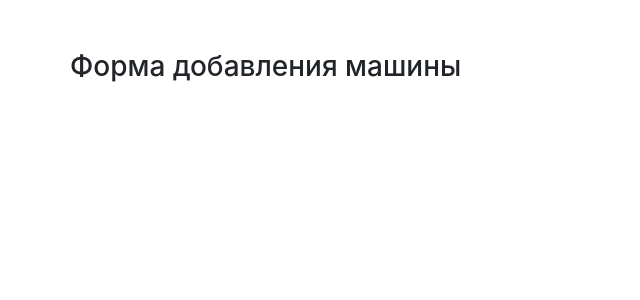
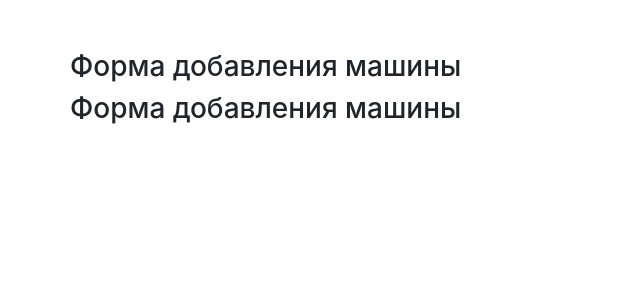
Before and after one commit to maxvanny2010/theory, an Angular app in the folder theoryapp/: page / in a window 1280 px wide. Shown: the top 300 px of the page, without its empty margins (0-640 px from the left). Built offline with nearby package versions, Linux system fonts and the light colour scheme.

Commit message:
directive values hover

```diff
--- a/theoryapp/src/app/direct/direct.component.html
+++ b/theoryapp/src/app/direct/direct.component.html
@@ -1 +1,2 @@
-<h3 appMyDirective>Форма добавления машины</h3>
+<h3 [appMyDirective]="'red'" [defColor]="'transparent'">Форма добавления машины</h3>
+<h3 appMyDirective="red" [defColor]="'transparent'">Форма добавления машины</h3>
--- a/theoryapp/src/app/directives/my-directive.directive.ts
+++ b/theoryapp/src/app/directives/my-directive.directive.ts
@@ -1,4 +1,4 @@
-import {Directive, ElementRef, HostBinding, HostListener, OnInit, Renderer2} from '@angular/core';
+import {Directive, ElementRef, HostBinding, HostListener, Input, OnInit, Renderer2} from '@angular/core';
 
 @Directive({
   selector: '[appMyDirective]'
@@ -9,6 +9,7 @@ export class MyDirectiveDirective implements OnInit {
   }
 
   ngOnInit(): void {
+    this.background = this.defColor;
     console.log(this.element);
     /*LEVEL 0*/
     /*   const {nativeElement} = this.element;
@@ -39,7 +40,7 @@ export class MyDirectiveDirective implements OnInit {
   @HostBinding('style.backgroundColor') background: string;
   @HostBinding('style.color') color: string;
 
-  @HostListener('mouseenter') mouseEnter() {
+/*  @HostListener('mouseenter') mouseEnter() {
     this.background = 'red';
     this.color = 'white';
   }
@@ -47,5 +48,18 @@ export class MyDirectiveDirective implements OnInit {
   @HostListener('mouseleave') mouseLeave() {
     this.background = 'transparent';
     this.color = 'black';
+  }*/
+
+  @Input('appMyDirective') hoverColor: string = 'green';
+  @Input('defColor') defColor: string = 'transparent';
+
+  @HostListener('mouseenter') mouseEnters() {
+    this.background = this.hoverColor;
+    this.color = 'green';
+  }
+
+  @HostListener('mouseleave') mouseLeaves() {
+    this.background = this.defColor;
+    this.color = 'black';
   }
 }
```
Also changed, not shown: theoryapp/img/directive  value hover.png (added), theoryapp/img/directive @HostBinding HostListenerrenderer.png (added).
